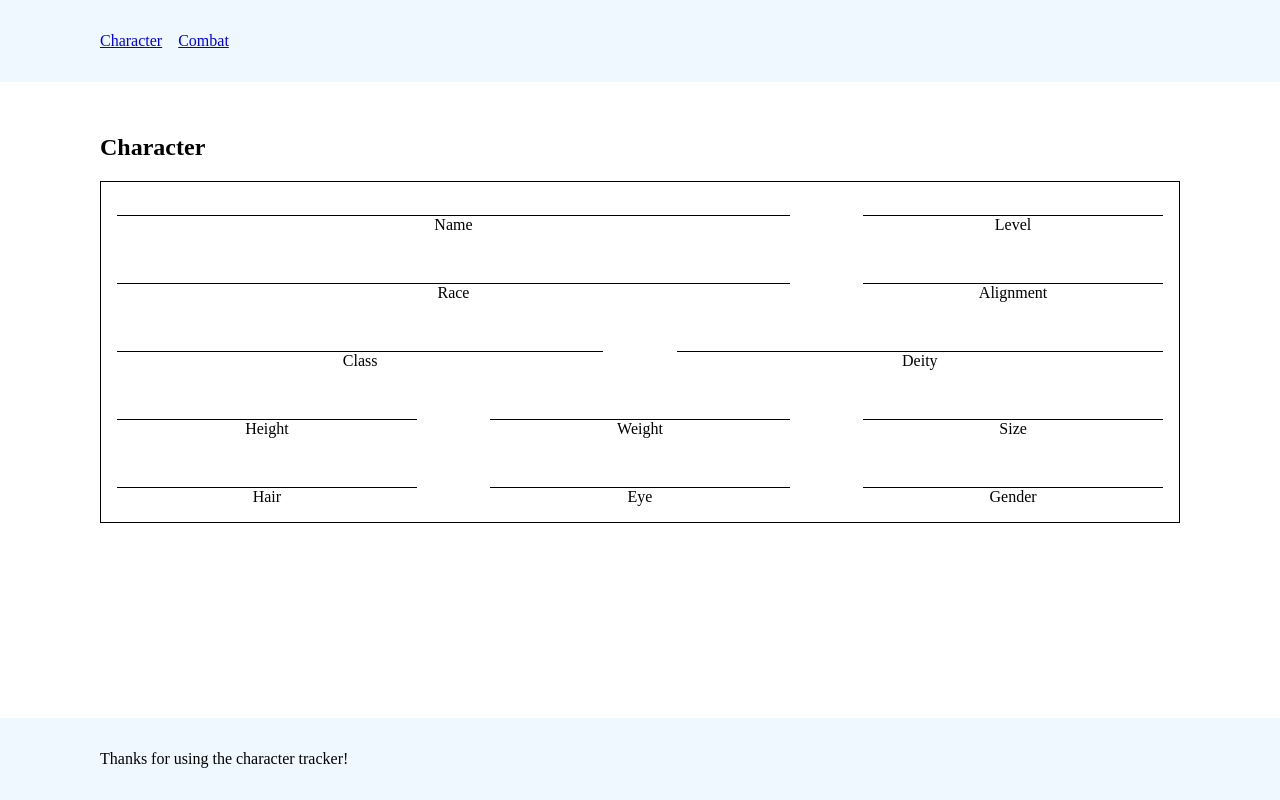
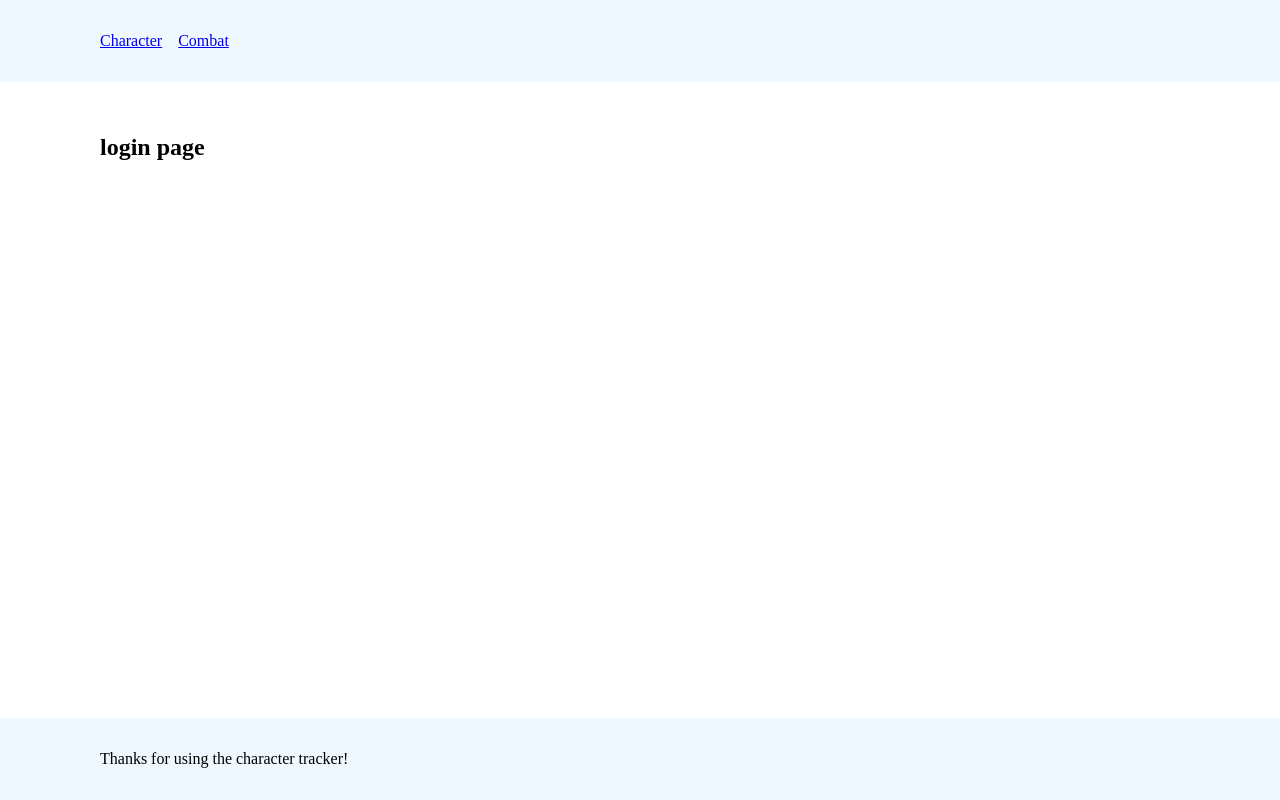
Before and after one commit to dwevins/character-tracker, a Next.js app: page / in a window 1280 px wide. Built offline with nearby package versions, Linux system fonts and the light colour scheme.

Commit message:
use index as login page and move character page to its own url/component

```diff
--- a/pages/index.jsx
+++ b/pages/index.jsx
@@ -1,75 +1,39 @@
-import Page from '../layouts/main';
+/**
+ * Login Page
+ *
+ * This component defines the login page.
+ */
 
-export default () => (
-    <Page>
-        <div className="page page--character">
-            <section className="info">
-                <h1>Character</h1>
-                <form className="form" action="" id="character-form">
-                    <div className="field-group field-group--alt form__child">
-                        <div className="field field--long">
-                            <input className="field__input" type="text" id="character-name" name="character-name"/>
-                            <label className="field__label" htmlFor="character-name">Name</label>
-                        </div>
-                        <div className="field field--short">
-                            <input className="field__input" type="text" id="character-level" name="character-level"/>
-                            <label className="field__label" htmlFor="character-level">Level</label>
-                        </div>
-                    </div>
+import { NextAuth } from 'next-auth/client'
+import { Component } from 'react';
+import Page from '../layouts/Page';
 
-                    <div className="field-group field-group--alt form__child">
-                        <div className="field field--long">
-                            <input className="field__input" type="text" id="character-race" name="character-race"/>
-                            <label className="field__label" htmlFor="character-race">Race</label>
-                        </div>
-                        <div className="field field--short">
-                            <input className="field__input" type="text" id="character-alignment" name="character-alignment"/>
-                            <label className="field__label" htmlFor="character-alignment">Alignment</label>
-                        </div>
-                    </div>
+export default class LoginPage extends Component {
+    /**
+     * TODO
+     * Redirect to /character if user is logged in.
+     */
 
-                    <div className="field-group form__child">
-                        <div className="field">
-                            <input className="field__input" type="text" id="character-class" name="character-class"/>
-                            <label className="field__label" htmlFor="character-class">Class</label>
-                        </div>
-                        <div className="field">
-                            <input className="field__input" type="text" id="character-deity" name="character-deity"/>
-                            <label className="field__label" htmlFor="character-deity">Deity</label>
-                        </div>
-                    </div>
+    // static async getInitialProps({req}) {
+    //     return {
+    //         session: await NextAuth.init({req})
+    //     }
+    // }
 
-                    <div className="form__child field-group">
-                        <div className="field">
-                            <input className="field__input" type="text" id="character-height" name="character-height"/>
-                            <label className="field__label" htmlFor="character-height">Height</label>
-                        </div>
-                        <div className="field">
-                            <input className="field__input" type="text" id="character-weight" name="character-weight"/>
-                            <label className="field__label" htmlFor="character-weight">Weight</label>
-                        </div>
-                        <div className="field">
-                            <input className="field__input" type="text" id="character-size" name="character-size"/>
-                            <label className="field__label" htmlFor="character-size">Size</label>
-                        </div>
-                    </div>
+    constructor(props) {
+        super(props);
+    }
 
-                    <div className="form__child field-group">
-                        <div className="field">
-                            <input className="field__input" type="text" id="character-hair" name="character-hair"/>
-                            <label className="field__label" htmlFor="character-hair">Hair</label>
-                        </div>
-                        <div className="field">
-                            <input className="field__input" type="text" id="character-eye" name="character-eye"/>
-                            <label className="field__label" htmlFor="character-eye">Eye</label>
-                        </div>
-                        <div className="field">
-                            <input className="field__input" type="text" id="character-gender" name="character-gender"/>
-                            <label className="field__label" htmlFor="character-gender">Gender</label>
-                        </div>
-                    </div>
-                </form>
-            </section>
-        </div>
-    </Page>
-)
+    /**
+     * TODO:
+     * Add signup form to template.
+     */
+    render() {
+        return (
+            <Page>
+                <h1>login page</h1>
+            </Page>
+        )
+    }
+
+}
```
Also changed, not shown: pages/character.jsx (added, +101 -0 lines).
